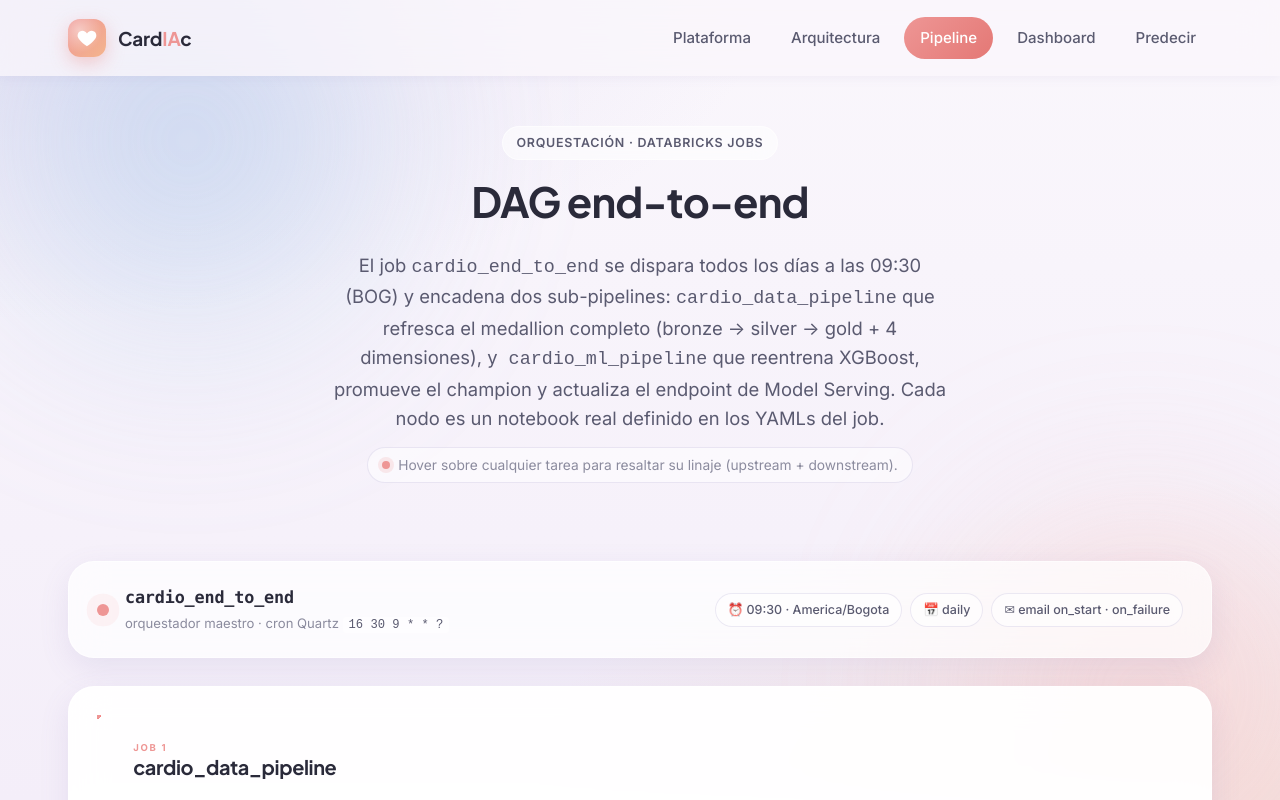
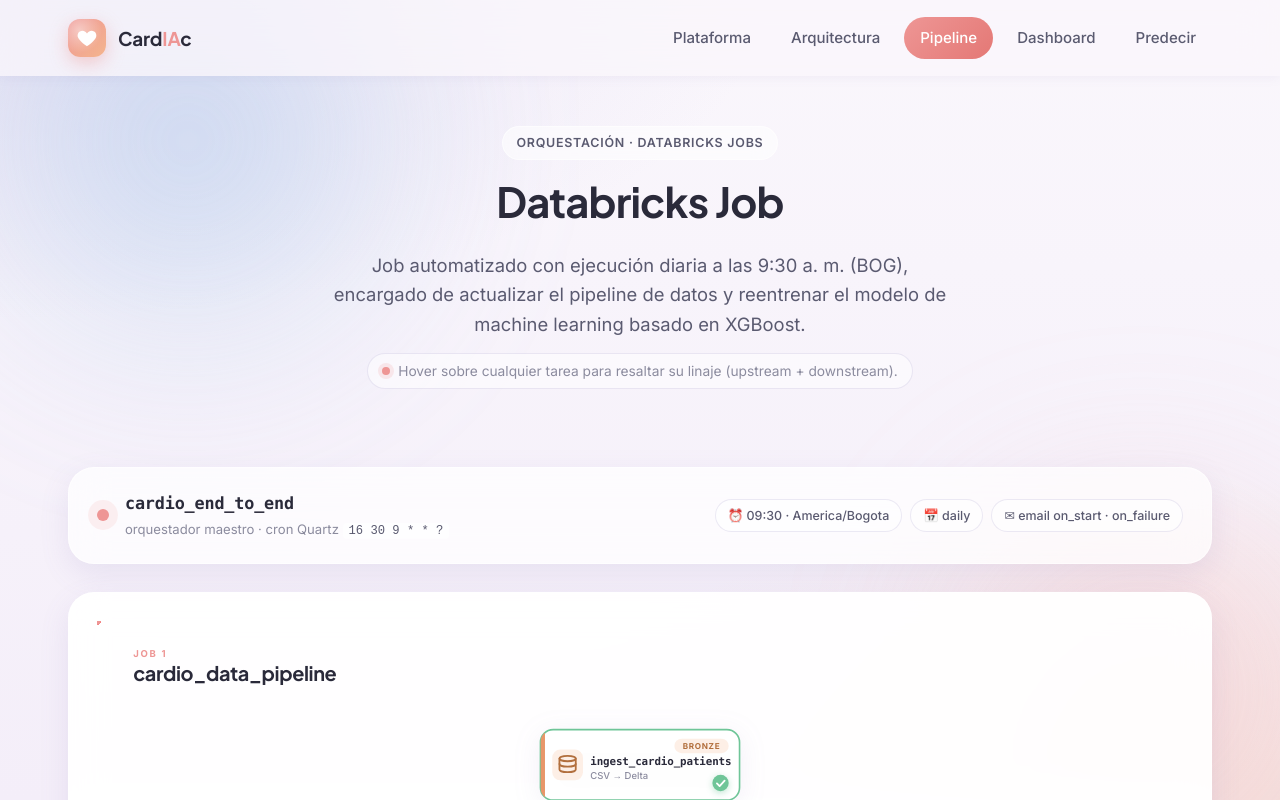
Before and after one commit to wilsone24/web-final-project, a React (Vite) app in the folder frontend/: page /pipeline in a window 1280 px wide. Shown: the top 800 px of the page. Built offline with nearby package versions, Linux system fonts and the light colour scheme.

Commit message:
fix: improve clarity in Landing and Pipeline sections

```diff
--- a/frontend/src/pages/Landing.tsx
+++ b/frontend/src/pages/Landing.tsx
@@ -27,7 +27,7 @@
               <p className="hero-lead">
                 CardIAc combina un pipeline medallion en Databricks con un modelo XGBoost servido
                 como endpoint REST. Estima la probabilidad de enfermedad cardiovascular a partir
-                de signos vitales, perfil clínico y hábitos — paciente por paciente o en lote.
+                de signos vitales, perfil clínico y hábitos paciente por paciente o en lote.
               </p>
 
               <div className="hero-actions">
--- a/frontend/src/pages/Pipeline.tsx
+++ b/frontend/src/pages/Pipeline.tsx
@@ -397,14 +397,9 @@
         {/* Header ---------------------------------------------------------- */}
         <div className="section-head reveal">
           <span className="eyebrow">Orquestación · Databricks Jobs</span>
-          <h2>DAG end-to-end</h2>
+          <h2>Databricks Job</h2>
           <p className="lead">
-            El job <code>cardio_end_to_end</code> se dispara todos los días a las 09:30 (BOG)
-            y encadena dos sub-pipelines: <code>cardio_data_pipeline</code> que refresca el
-            medallion completo (bronze → silver → gold + 4 dimensiones), y
-            <code> cardio_ml_pipeline</code> que reentrena XGBoost, promueve el champion y
-            actualiza el endpoint de Model Serving. Cada nodo es un notebook real definido
-            en los YAMLs del job.
+            Job automatizado con ejecución diaria a las 9:30 a. m. (BOG), encargado de actualizar el pipeline de datos y reentrenar el modelo de machine learning basado en XGBoost.
           </p>
           <p className="dag-hint">
             <span className="hint-dot" /> Hover sobre cualquier tarea para resaltar su linaje (upstream + downstream).
```
